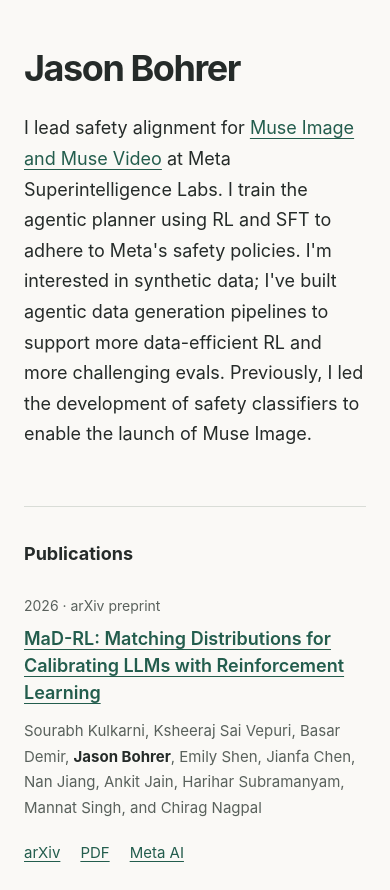
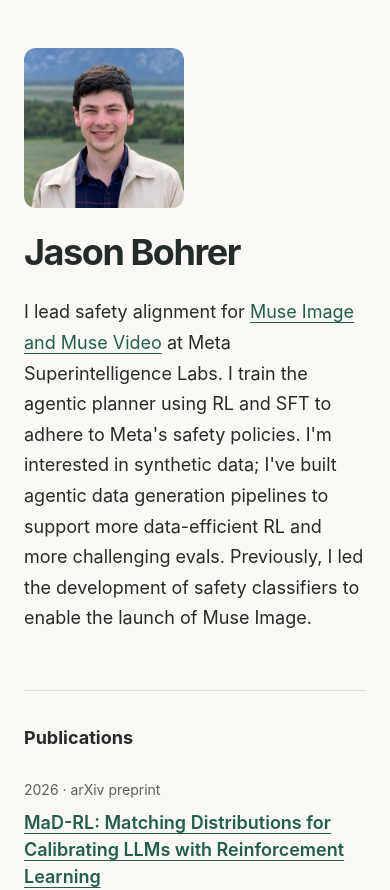
Before and after one commit to jnbrex/jnbrex.github.io, a plain HTML site: page index.html in a window 390 px wide. Shown: the top 890 px of the page. Drawn offline with Linux system fonts and the light colour scheme.

Commit message:
Add profile photo to homepage

```diff
--- a/index.html
+++ b/index.html
@@ -9,7 +9,9 @@
   </head>
   <body>
     <main>
-      <header>
+      <header class="intro">
+        <img class="profile-photo" src="profile.jpeg" alt="Portrait of Jason Bohrer" width="160" height="160">
+        <div class="intro-copy">
           <h1>Jason Bohrer</h1>
 
           <!-- BIO START: Replace this paragraph with your short bio. -->
@@ -17,6 +19,7 @@
             I lead safety alignment for <a href="https://ai.meta.com/blog/introducing-muse-image-muse-video-msl/">Muse Image and Muse Video</a> at Meta Superintelligence Labs. I train the agentic planner using RL and SFT to adhere to Meta's safety policies. I'm interested in synthetic data; I've built agentic data generation pipelines to support more data-efficient RL and more challenging evals. Previously, I led the development of safety classifiers to enable the launch of Muse Image.
           </p>
           <!-- BIO END -->
+        </div>
       </header>
 
       <section aria-labelledby="publications-heading">
--- a/styles.css
+++ b/styles.css
@@ -20,6 +20,27 @@
   max-width: 48rem;
   margin: 0 auto;
   padding: clamp(3rem, 10vw, 7rem) 1.5rem 2.5rem;
+}
+
+.intro {
+  display: flex;
+  align-items: flex-start;
+  gap: 2rem;
+}
+
+.intro-copy {
+  flex: 1;
+  min-width: 0;
+}
+
+.profile-photo {
+  display: block;
+  order: 1;
+  flex-shrink: 0;
+  width: 10rem;
+  max-width: 100%;
+  height: auto;
+  border-radius: 0.75rem;
 }
 
 h1,
@@ -119,3 +140,14 @@
   border-top: 1px solid #d9ddd7;
   font-size: 0.875rem;
 }
+
+@media (max-width: 40rem) {
+  .intro {
+    flex-direction: column;
+    gap: 1.5rem;
+  }
+
+  .profile-photo {
+    order: 0;
+  }
+}
```
Also changed, not shown: profile.jpeg (added), 1 other file. Lines whose indentation alone changed are shown as unchanged.
